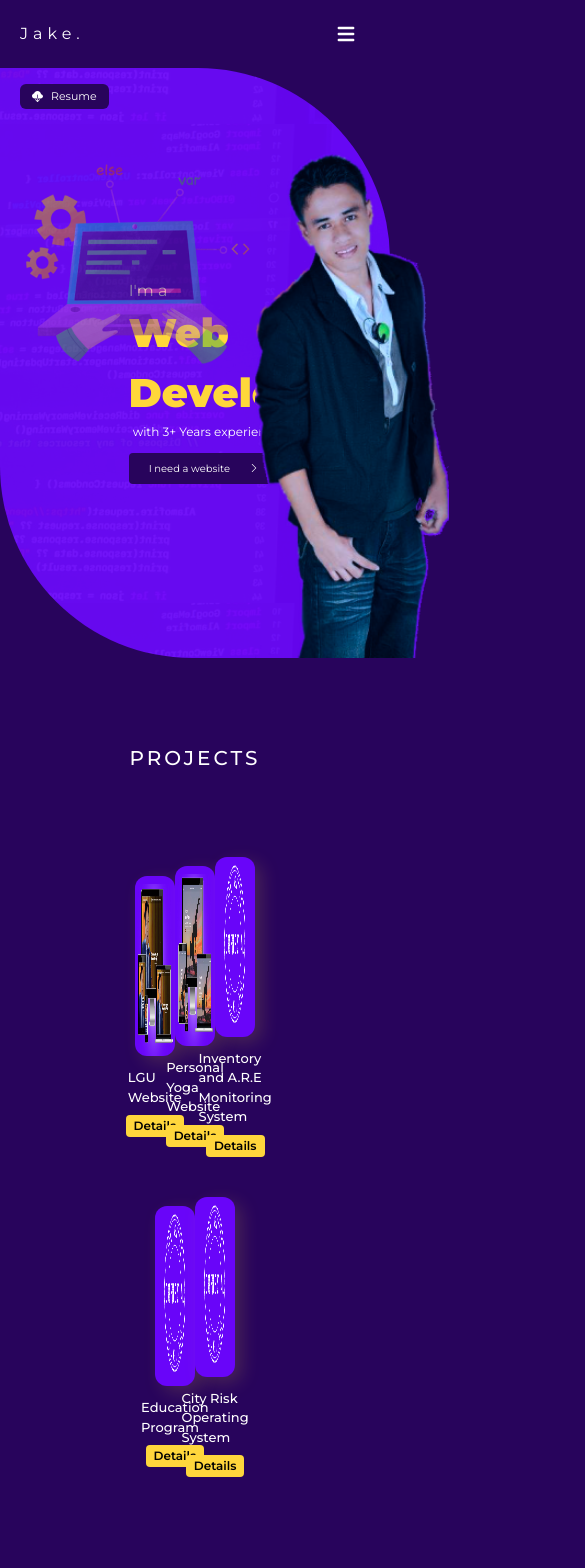
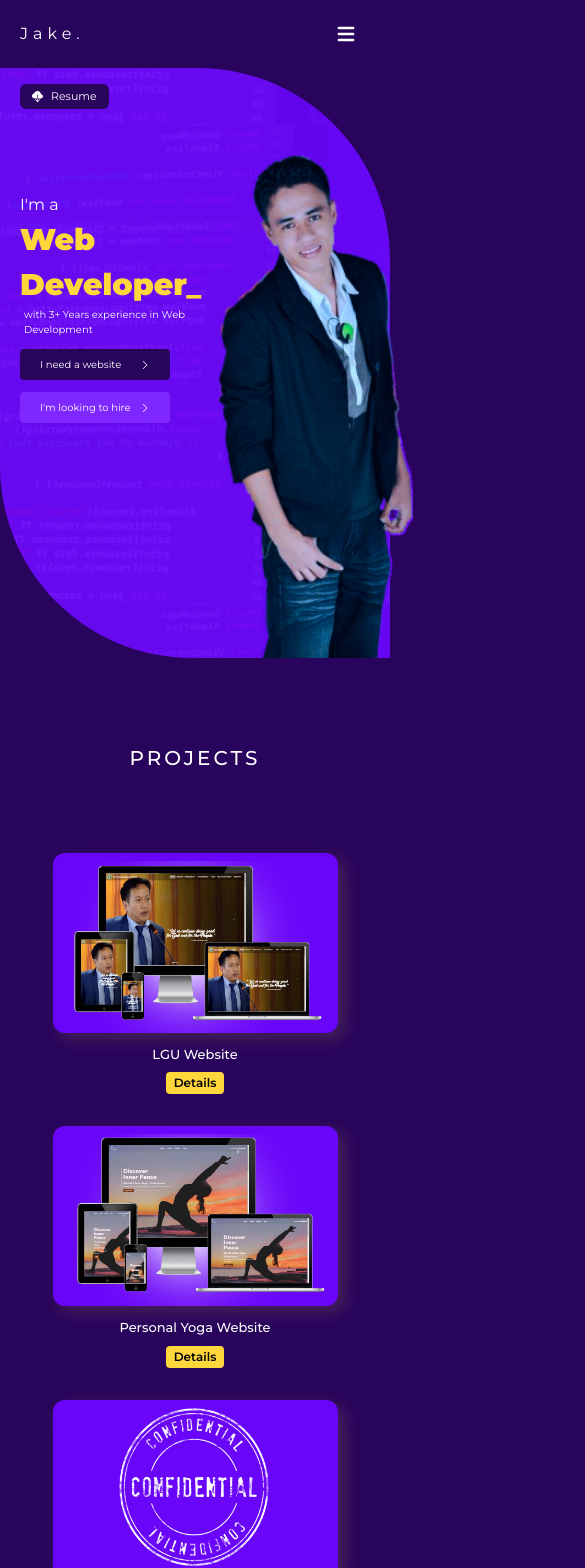
Before and after one commit to jakedsi/my_portfolio, a React (Create React App) app: page / in a window 390 px wide. Shown: the top 1568 px of the page, 585 px wide, since content can reach past the window. Built offline with nearby package versions, Linux system fonts and the light colour scheme.

Commit message:
Home route/page responsive

```diff
--- a/src/components/Home/Hero.js
+++ b/src/components/Home/Hero.js
@@ -10,26 +10,26 @@ export default function Hero() {
         <div className='h-[70vh] w-screen bg-[#6905F9] rounded-tr-[12rem] rounded-bl-[12rem]' style={{ backgroundImage: `url(${process.env.PUBLIC_URL + '/backgroundHero.png'})`,
             backgroundPositionY: 'center',
             backgroundPositionX: 'center'}}></div>
-        <div className='absolute top-0 w-screen flex justify-between gap-10 mt-[8vh]'>
-            <div className='flex justify-between w-[55%]'>
+        <div className='absolute top-0 w-screen flex justify-between gap-10 mt-[8vh] 1xs:gap-1'>
+            <div className='flex justify-between w-[55%] md:flex-col md:justify-start'>
             <div className='px-5'>
                 <a href={Resume} download><button className='flex items-center text-white gap-2 mt-[2vh] text-[11px] bg-[#28045C] py-1 px-3 rounded-md'><BsCloudDownloadFill /> Resume</button></a>
             </div>
-            <div className='mt-[25vh]'>
+            <div className='mt-[20vh] md:px-5 md:mt-[10vh]'>
                 <div className='text-left flex flex-col'>
-                <p className='text-white'>I'm a</p>
-                <h1 className='text-[#FFD73A] font-black text-[40px]'>Web Developer_</h1>
-                <p className='text-white text-[12px] pl-1'>with 3+ Years experience in Web Development</p>
-                <div className='flex mt-3 gap-3'>
+                <p className='text-white xs:text-[11px]'>I'm a</p>
+                <h1 className='text-[#FFD73A] font-black text-[40px] sm:text-[30px] xs:text-[20px]'>Web Developer_</h1>
+                <p className='text-white text-[12px] pl-1 1xs:text-[10px]'>with 3+ Years experience in Web Development</p>
+                <div className='flex mt-3 gap-3 1xs:flex-col'>
                 <NavLink exact="true" activeclassname="active" to="/contact" end> <button className='flex items-center text-[10px] text-white py-2 px-5 w-[150px] justify-between bg-[#28045C] rounded hover:rounded-lg'>I need a website  <BsChevronRight className='text-right'/></button> </NavLink>
                 <NavLink exact="true" activeclassname="active" to="/contact" end> <button className='flex items-center text-[10px] text-white py-2 px-5 w-[150px] justify-between bg-[#7E28FF] rounded hover:rounded-lg'>I'm looking to hire  <BsChevronRight className='text-right'/></button></NavLink>
                 </div>
                 </div>
             </div>
             </div>
-            <img src={Me} alt="" className='h-[60vh] right-0 pr-[170px] z-20 mt-[10vh]'/>
+            <img src={Me} alt="" className='h-[60vh] right-0 pr-[170px] z-20 mt-[10vh] lg:pr-[100px] sm:right-0 sm:pr-3'/>
         </div>
-        <img src={Coding} alt="" className='absolute top-[15vh] right-[130px] z-10' />
+        <img src={Coding} alt="" className='absolute top-[15vh] right-[130px] z-10 lg:right-[50px] sm:right-0 sm:h-[200px] sm:top-[25vh] 1xs:hidden' />
 
     </div>
   )
--- a/src/components/Home/Projects.js
+++ b/src/components/Home/Projects.js
@@ -67,28 +67,28 @@ export default function Projects() {
   return (
     <div className='mt-[10vh]'>
         <h1 className='text-center text-white text-[20px] font-medium' style={{letterSpacing:"3px"}}>PROJECTS</h1>
-        <div className='flex my-16 px-32 justify-center flex-wrap'>
-            <div className='flex flex-col justify-center items-center w-[30%] my-5'>
+        <div className='flex my-16 px-32 justify-center flex-wrap xl:px-1'>
+            <div className='flex flex-col justify-center items-center w-[350px] my-4'>
                 <img src={Proj1} alt="" className='h-[180px] w-[285px] rounded-xl' style={{filter: "drop-shadow(7px 6px 9px rgba(255, 215, 58, 0.15))"}}/>
                 <h1 className='mt-3 text-white text-[13px] font-medium'>LGU Website</h1>
                 <button className='mt-2 px-2 py-[2px] bg-[#FFD63C] rounded text-[12px] font-semibold' onClick={() => showDetails(0)}>Details</button>
             </div>
-            <div className='flex flex-col justify-center items-center w-[30%] my-5'>
+            <div className='flex flex-col justify-center items-center w-[350px] my-4'>
                 <img src={Proj2} alt="" className='h-[180px] w-[285px] rounded-xl' style={{filter: "drop-shadow(7px 6px 9px rgba(255, 215, 58, 0.15))"}}/>
                 <h1 className='mt-3 text-white text-[13px] font-medium'>Personal Yoga Website</h1>
                 <button className='mt-2 px-2 py-[2px] bg-[#FFD63C] rounded text-[12px] font-semibold' onClick={() => showDetails(1)}>Details</button>
             </div>
-            <div className='flex flex-col justify-center items-center w-[30%] my-5'>
+            <div className='flex flex-col justify-center items-center w-[350px] my-4'>
                 <img src={Confidential} alt="" className='h-[180px] w-[285px] rounded-xl' style={{filter: "drop-shadow(7px 6px 9px rgba(255, 215, 58, 0.15))"}}/>
                 <h1 className='mt-3 text-white text-[13px] font-medium'>Inventory and A.R.E Monitoring System</h1>
                 <button className='mt-2 px-2 py-[2px] bg-[#FFD63C] rounded text-[12px] font-semibold' onClick={() => showDetails(2)}>Details</button>
             </div>
-            <div className='flex flex-col justify-center items-center w-[30%] my-5'>
+            <div className='flex flex-col justify-center items-center w-[350px] my-4'>
                 <img src={Confidential} alt="" className='h-[180px] w-[285px] rounded-xl' style={{filter: "drop-shadow(7px 6px 9px rgba(255, 215, 58, 0.15))"}}/>
                 <h1 className='mt-3 text-white text-[13px] font-medium'>Education Program</h1>
-                <button className='mt-2 px-2 py-[2px] bg-[#FFD63C] rounded text-[12px] font-semibold'  onClick={() => showDetails(3)}>Details</button>
+                <button className='mt-2 px-2 py-[2px] bg-[#FFD63C] rounded text-[12px] font-semibold' onClick={() => showDetails(3)}>Details</button>
             </div>
-            <div className='flex flex-col justify-center items-center w-[30%] my-5'>
+            <div className='flex flex-col justify-center items-center w-[350px] my-4'>
                 <img src={Confidential} alt="" className='h-[180px] w-[285px] rounded-xl' style={{filter: "drop-shadow(7px 6px 9px rgba(255, 215, 58, 0.15))"}}/>
                 <h1 className='mt-3 text-white text-[13px] font-medium'>City Risk Operating System</h1>
                 <button className='mt-2 px-2 py-[2px] bg-[#FFD63C] rounded text-[12px] font-semibold' onClick={() => showDetails(4)}>Details</button>
--- a/src/components/Navbar.js
+++ b/src/components/Navbar.js
@@ -20,7 +20,7 @@ export default function Navbar() {
                     </path>
                 </svg>
             </button>
-            <div className={nav ? 'fixed md:flex flex-col h-screen justify-evenly items-center top-0 bg-[#28045C] z-50 hidden' : 'hidden'}>
+            <div className={nav ? 'fixed md:flex flex-col h-screen justify-evenly items-center top-0 bg-[#28045C] bg-opacity-95 z-50 hidden' : 'hidden'}>
                  <button
                     className="border-0 text-white text-[25px] leading-none font-semibold" onClick={()=> navState((prev) => !prev)}>
                     <AiOutlineCloseSquare className=' text-gray-400'/>
```
